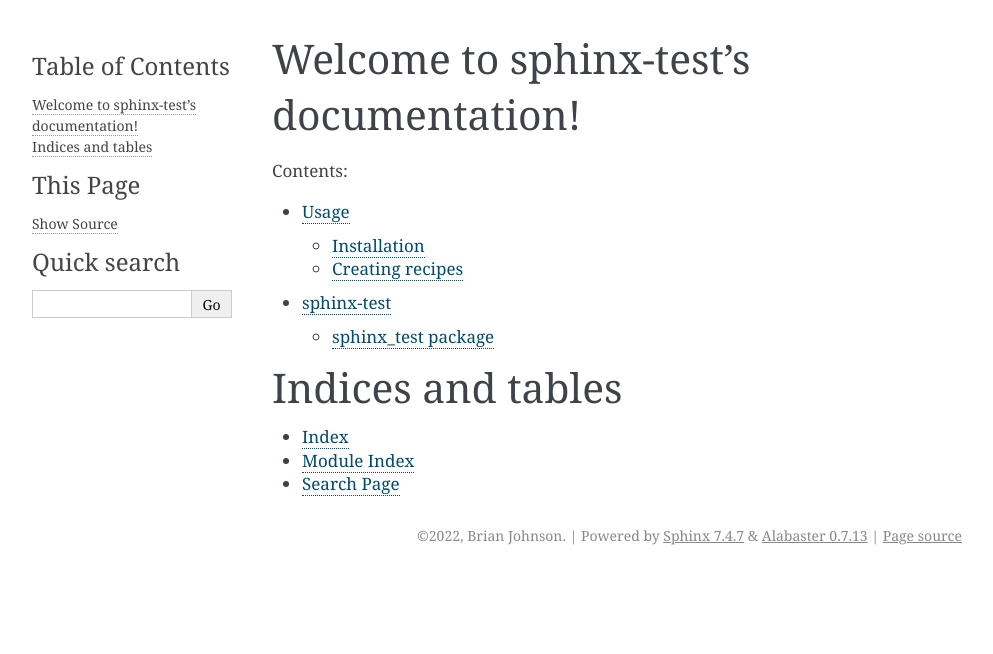
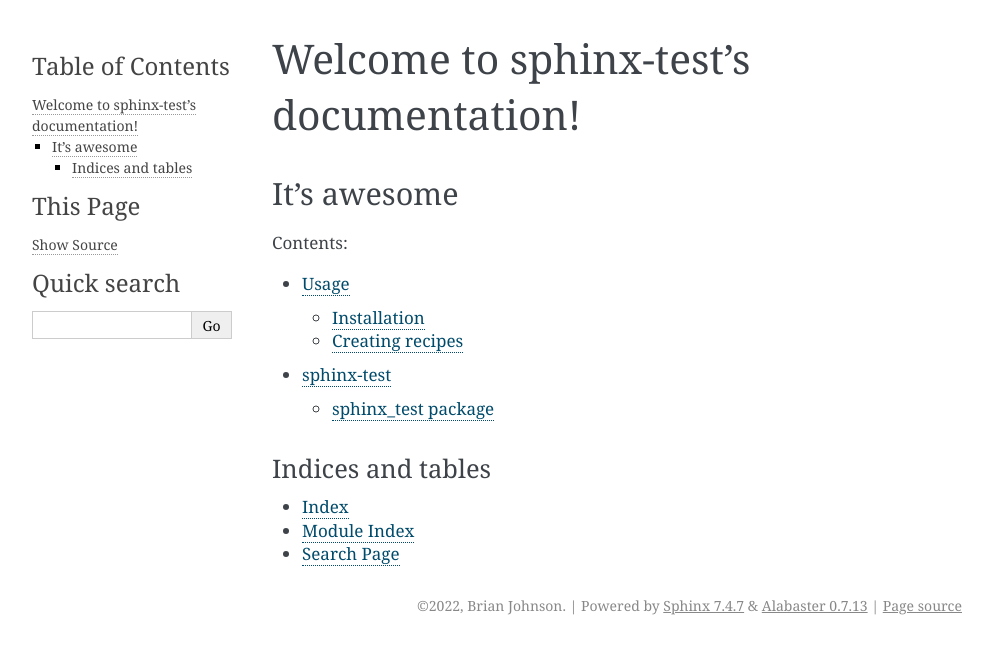
Before and after one commit to brian3johnson/sphinx-test, a Sphinx documentation site: the page built from docs/source/index.rst, in a window 1280 px wide. Shown: the top 654 px of the page, without its empty margins (148-1141 px from the left). Built offline with Sphinx 7.4.7, drawn with Linux system fonts in a browser that asks for light colours; pages that are not in the unit, such as notebooks, are missing from menus; some of the changed lines change nothing that is shown.

Commit message:
Updated index title and subtitle

```diff
--- a/docs/source/index.rst
+++ b/docs/source/index.rst
@@ -1,11 +1,10 @@
-.. sphinx-test documentation master file, created by
-   sphinx-quickstart on Wed Nov 23 14:06:38 2022.
-   You can adapt this file completely to your liking, but it should at least
-   contain the root `toctree` directive.
-
+=======================================
 Welcome to sphinx-test's documentation!
 =======================================
 
+------------
+It's awesome
+------------
 
 .. toctree::
    :maxdepth: 2
```
